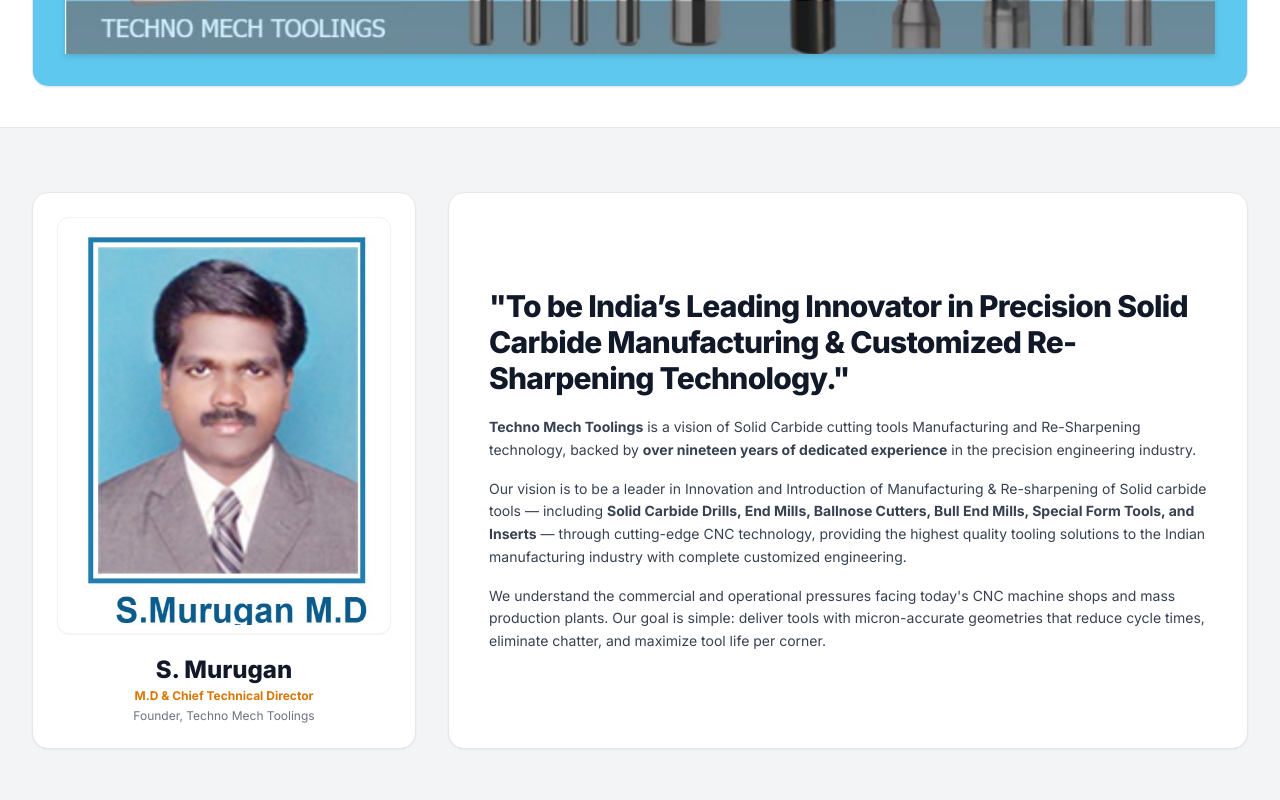
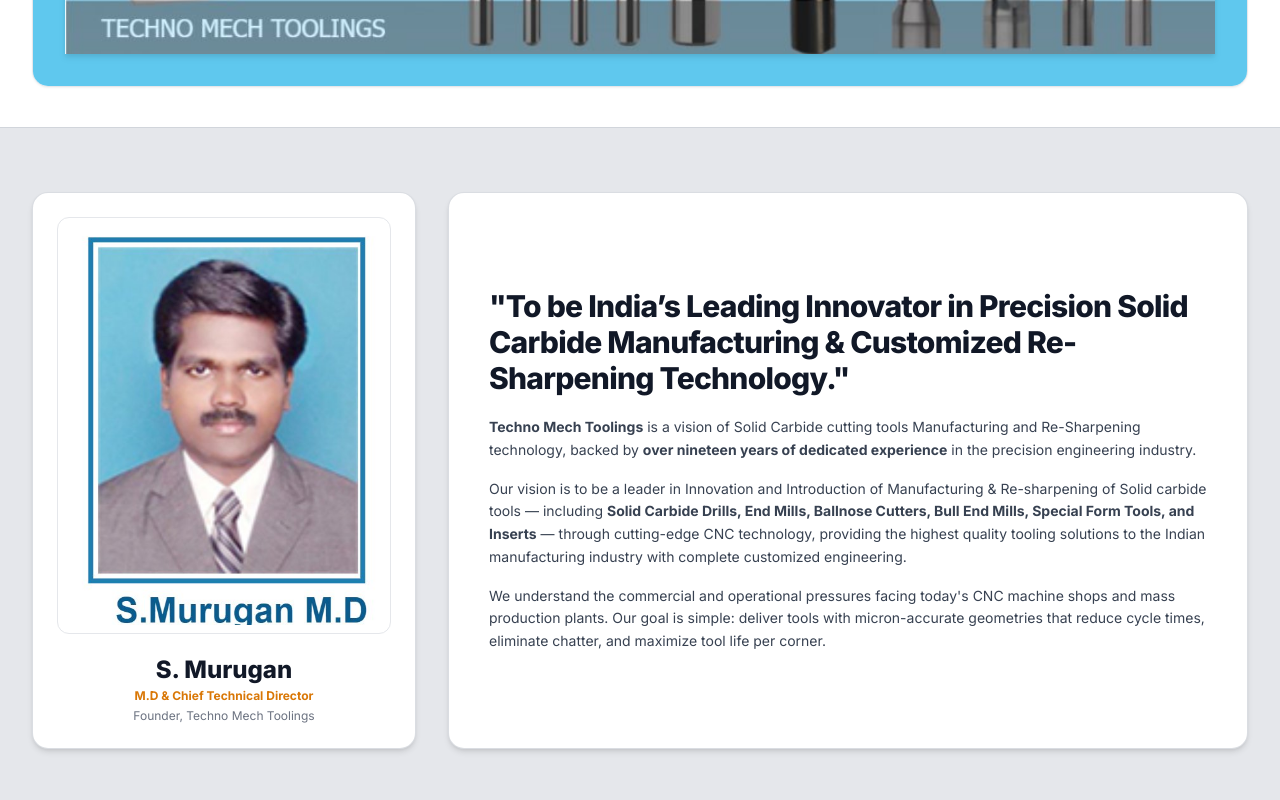
Before and after one commit to santhoshm21/techno-mill, a React (Vite) app: page /about in a window 1280 px wide. Shown: the part 820-1620 px from the top of the page. Built offline with nearby package versions, Linux system fonts and the light colour scheme.

Commit message:
Apply distinctly visible gray background to Executive Leadership section on About page

```diff
--- a/src/pages/About.jsx
+++ b/src/pages/About.jsx
@@ -49,14 +49,14 @@ export default function About({ embedded = false }) {
         </div>
       </section>
 
-      {/* 3. EXECUTIVE LEADERSHIP & FOUNDER'S VISION (S. MURUGAN, M.D.) (Gray Background) */}
-      <section className="w-full bg-[#F3F4F6] py-12 sm:py-16 border-t border-gray-200">
+      {/* 3. EXECUTIVE LEADERSHIP & FOUNDER'S VISION (S. MURUGAN, M.D.) (Distinct Gray Background) */}
+      <section className="w-full bg-[#E5E7EB] py-12 sm:py-16 border-y border-gray-300">
         <div className="max-w-7xl mx-auto px-4 sm:px-6 lg:px-8">
           <div className="grid grid-cols-1 lg:grid-cols-12 gap-8 items-stretch">
 
             {/* Left Column (4 cols): Executive Portrait Card */}
-            <div className="lg:col-span-4 bg-white border border-gray-200 rounded-2xl p-6 shadow-sm flex flex-col justify-center">
-              <div className="relative rounded-xl overflow-hidden bg-white aspect-[4/5] border border-gray-100 shadow-sm mb-5 flex items-center justify-center p-2">
+            <div className="lg:col-span-4 bg-white border border-gray-300/80 rounded-2xl p-6 shadow-md flex flex-col justify-center">
+              <div className="relative rounded-xl overflow-hidden bg-white aspect-[4/5] border border-gray-200 shadow-2xs mb-5 flex items-center justify-center p-2">
                 <img
                   src="/images/about/s-murugan-md.png"
                   alt="S. Murugan M.D - Managing Director, Techno Mech Toolings"
@@ -72,7 +72,7 @@ export default function About({ embedded = false }) {
             </div>
 
             {/* Right Column (8 cols): Executive Vision & Guiding Mission */}
-            <div className="lg:col-span-8 bg-white border border-gray-200 rounded-2xl p-6 sm:p-8 lg:p-10 flex flex-col justify-center shadow-sm">
+            <div className="lg:col-span-8 bg-white border border-gray-300/80 rounded-2xl p-6 sm:p-8 lg:p-10 flex flex-col justify-center shadow-md">
               <div>
                 <h3 className="text-2xl sm:text-3xl font-black text-gray-900 tracking-tight leading-snug mb-5">
                   &quot;To be India’s Leading Innovator in Precision Solid Carbide Manufacturing &amp; Customized Re-Sharpening Technology.&quot;
```
